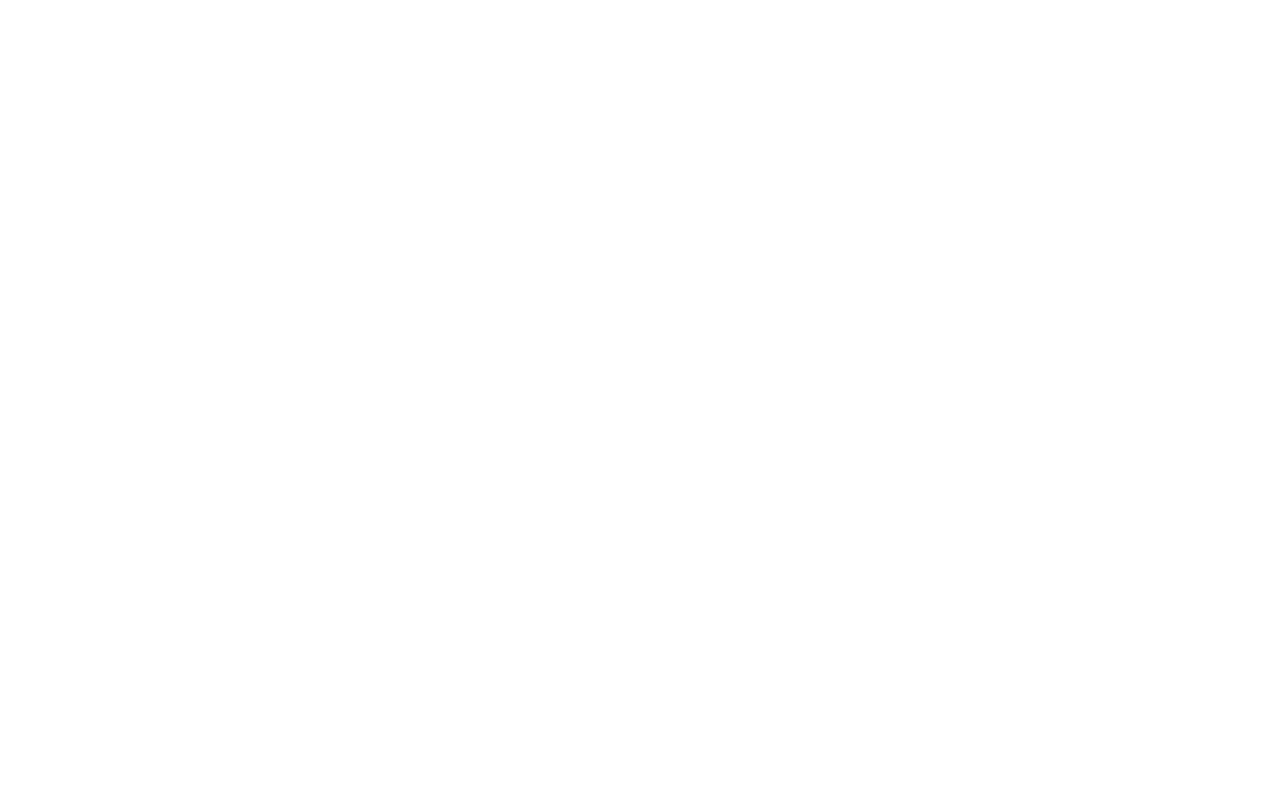
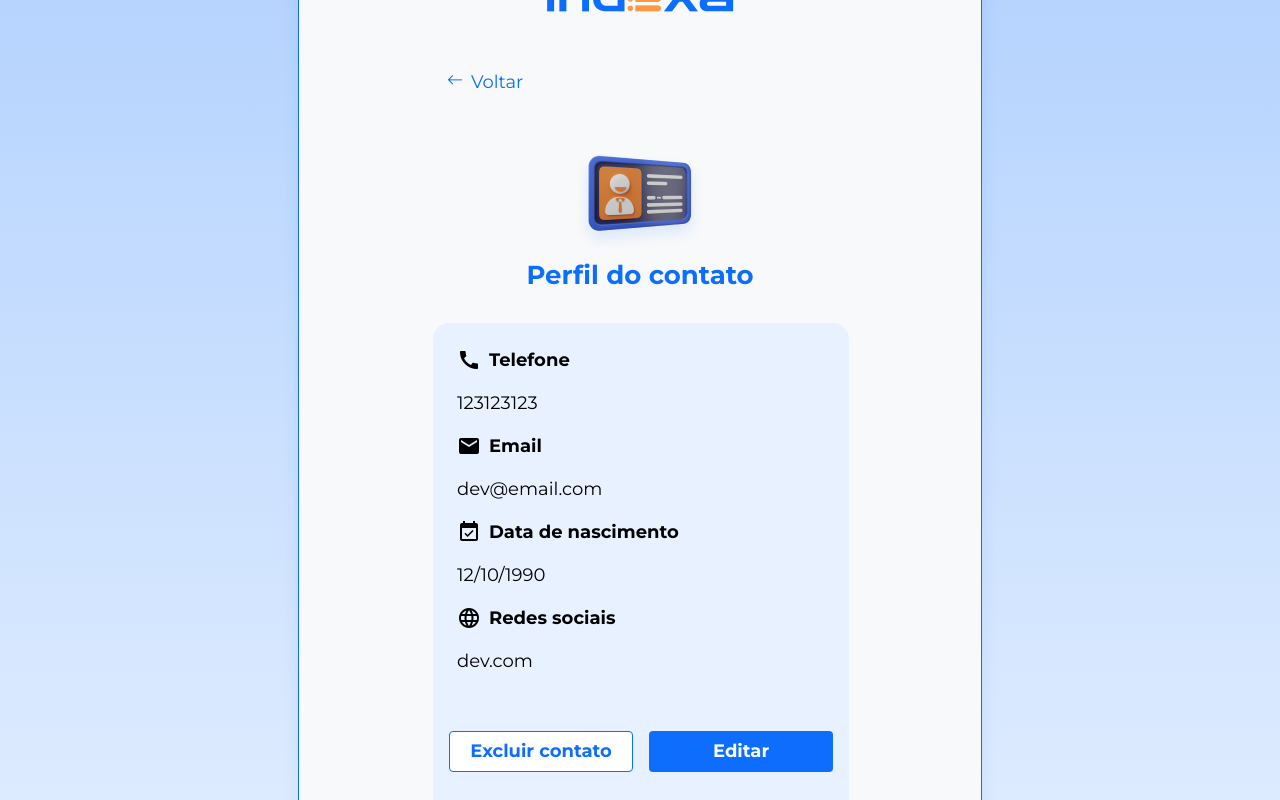
Before and after one commit to mirellyfy/indexa-2.0, an Angular app: page /lista-contatos in a window 1280 px wide. Shown: the part 2480-3280 px from the top of the page. Before the commit the page ends 2400 px from the top, so only its background shows below. Built offline with nearby package versions, Linux system fonts and the light colour scheme; data requests are answered from the project's data file; a web font is replaced by a local one.

Commit message:
criando tela de perfil aula 5

```diff
--- a/src/app/paginas/lista-contatos/lista-contatos.component.html
+++ b/src/app/paginas/lista-contatos/lista-contatos.component.html
@@ -23,3 +23,5 @@
     }
   }
 </app-container>
+
+<app-perfil-contato></app-perfil-contato>
--- a/src/app/paginas/lista-contatos/lista-contatos.component.ts
+++ b/src/app/paginas/lista-contatos/lista-contatos.component.ts
@@ -10,6 +10,7 @@ import { SeparadorComponent } from '../../componentes/separador/separador.compon
 import { FormularioContatoComponent } from '../formulario-contato/formulario-contato.component';
 import { ContatoService } from '../../services/contato.service';
 import { Contato } from '../../componentes/contato/contato';
+import { PerfilContatoComponent } from "../perfil-contato/perfil-contato.component";
 
 @Component({
   selector: 'app-lista-contatos',
@@ -22,8 +23,9 @@ import { Contato } from '../../componentes/contato/contato';
     ContatoComponent,
     FormsModule,
     FormularioContatoComponent,
-    RouterLink
-  ],
+    RouterLink,
+    PerfilContatoComponent
+],
   templateUrl: './lista-contatos.component.html',
   styleUrl: './lista-contatos.component.css'
 })
--- /dev/null
+++ b/src/app/paginas/perfil-contato/perfil-contato.component.css
@@ -0,0 +1,121 @@
+header .cabecalho-link {
+    display: flex;
+    flex-direction: column;
+    align-items: center;
+    }
+
+    header .cabecalho-link img {
+    align-self: center;
+    margin-bottom: 56px;
+
+    }
+
+    header .cabecalho-link div {
+    display: flex;
+    align-self: flex-start;
+    }
+
+    header .cabecalho-link img.seta {
+    margin: 0 8px;
+    }
+
+    header .cabecalho-link button {
+    text-decoration: none;
+    border: none;
+    cursor: pointer;
+    background: none;
+    }
+
+    header .cabecalho-link a {
+    text-decoration: none;
+    font-family: 'Montserrat';
+    font-size: 18px;
+    font-weight: 400;
+    line-height: 27px;
+    letter-spacing: 0px;
+    color: #0D6EFD;
+    }
+
+    header .cabecalho-contato {
+    display: flex;
+    flex-direction: column;
+    align-items: center;
+    margin-top: 32px;
+    }
+
+    header .cabecalho-contato img {
+    margin-bottom: -30px;
+    }
+
+    h1 {
+    font-family: 'Montserrat';
+    font-size: 26px;
+    font-weight: 700;
+    line-height: 39px;
+    letter-spacing: 0px;
+    text-align: center;
+    color: #0D6EFD;
+    margin: 12px 0;
+    }
+
+    .perfil {
+    background: #E7F1FF;
+    width: 416px;
+    height: 548px;
+    padding: 24px, 16px;
+    border-radius: 16px;
+    }
+
+    .perfil ul {
+    list-style: none;
+    padding: 24px;
+    }
+
+    .perfil li {
+    padding-bottom: 16px;
+    font-family: Montserrat;
+    font-size: 18px;
+    font-weight: 400;
+    line-height: 27px;
+    letter-spacing: 0px;
+    text-align: left;
+    display: flex;
+    align-items: center;
+    gap: 8px;
+    }
+
+    .perfil strong {
+    font-weight: 700;
+    }
+
+    .botoes {
+    text-align: center;
+    display: flex;
+    justify-content: space-between;
+    margin: 0 16px;
+    gap: 16px;
+    }
+
+    .botao-excluir, .botao-editar {
+    width: 196px;
+    height: 41px;
+    cursor: pointer;
+    border-radius: 4px;
+    border: 1px;
+    font-family: 'Montserrat';
+    font-size: 18px;
+    font-weight: 700;
+    }
+
+    .botao-excluir {
+    color:#0D6EFD;
+    background-color: #FFFFFF;
+    border: 1px solid #0D6EFD;
+    cursor: pointer;
+    }
+
+    .botao-editar {
+    color:#FFFFFF;
+    background-color: #0D6EFD;
+    cursor: pointer;
+    }
--- /dev/null
+++ b/src/app/paginas/perfil-contato/perfil-contato.component.html
@@ -0,0 +1,53 @@
+<app-container>
+    <header>
+        <section class="cabecalho-link">
+          <img src="assets/logo.png" alt="">
+          <div>
+            <button>
+              <img class="seta" src="assets/arrow-left.png" alt="">
+              <a routerLink="/lista-contatos">Voltar</a>
+            </button>
+          </div>
+        </section>
+        <section class="cabecalho-contato">
+          <img src="assets/perfil-contato.png" alt="">
+          <h1>Perfil do contato</h1>
+        </section>
+      </header>
+
+  <section class="perfil">
+
+    <ul>
+      <li>
+        <i class="material-icons">call</i>
+        <strong>Telefone</strong>
+      </li>
+      <li>{{ contato.telefone }}</li>
+      <li>
+        <i class="material-icons">mail</i>
+        <strong>Email</strong>
+      </li>
+      <li>{{ contato.email }}</li>
+      <li>
+        <i class="material-icons">event_available</i>
+        <strong>Data de nascimento</strong>
+      </li>
+      <li>{{ contato.aniversario }}</li>
+      <li>
+        <i class="material-icons">language</i>
+        <strong>Redes sociais</strong>
+      </li>
+      <li>{{ contato.redes }}</li>
+    </ul>
+
+    <div class="botoes">
+      <button class="botao-excluir">
+        Excluir contato
+      </button>
+      <button class="botao-editar">
+        Editar
+      </button>
+    </div>
+
+  </section>
+</app-container>
--- /dev/null
+++ b/src/app/paginas/perfil-contato/perfil-contato.component.ts
@@ -0,0 +1,26 @@
+import { Component } from '@angular/core';
+import { CommonModule } from '@angular/common';
+import { ContainerComponent } from "../../componentes/container/container.component";
+import { Contato } from '../../componentes/contato/contato';
+
+@Component({
+  selector: 'app-perfil-contato',
+  standalone: true,
+  imports: [
+     CommonModule,
+     ContainerComponent
+    ],
+  templateUrl: './perfil-contato.component.html',
+  styleUrl: './perfil-contato.component.css'
+})
+export class PerfilContatoComponent {
+
+  contato: Contato = {
+    id: 0,
+    nome: 'dev',
+    telefone: '123123123',
+    email: 'dev@email.com',
+    aniversario: '12/10/1990',
+    redes: 'dev.com'
+  }
+}
--- a/src/index.html
+++ b/src/index.html
@@ -6,6 +6,7 @@
   <base href="/">
   <meta name="viewport" content="width=device-width, initial-scale=1">
   <link rel="icon" type="image/x-icon" href="favicon.ico">
+  <link rel="stylesheet" href="https://fonts.googleapis.com/icon?family=Material+Icons">
 </head>
 <body>
   <app-root></app-root>
```
Also changed, not shown: src/assets/perfil-contato.png (added), 1 other file (tests, documents, lock files or other folders).
